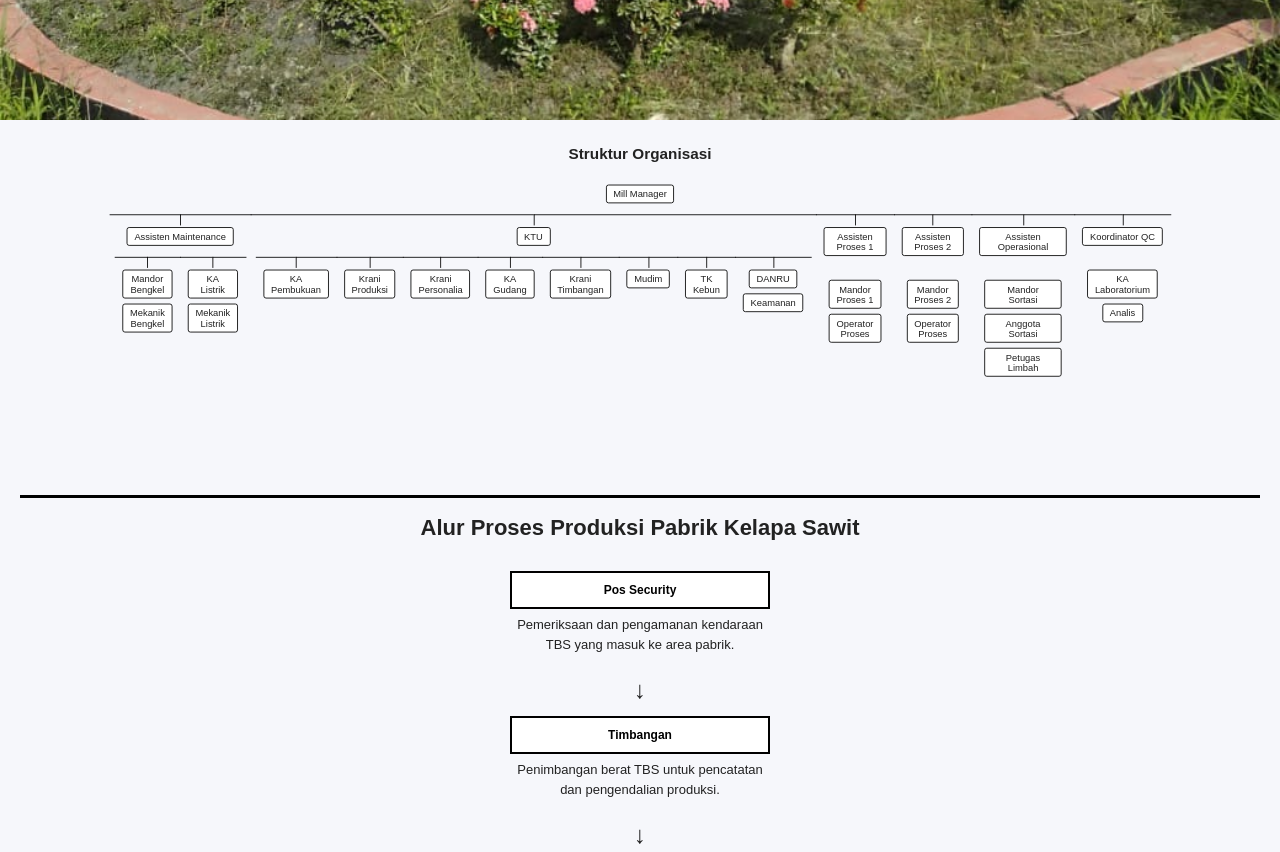
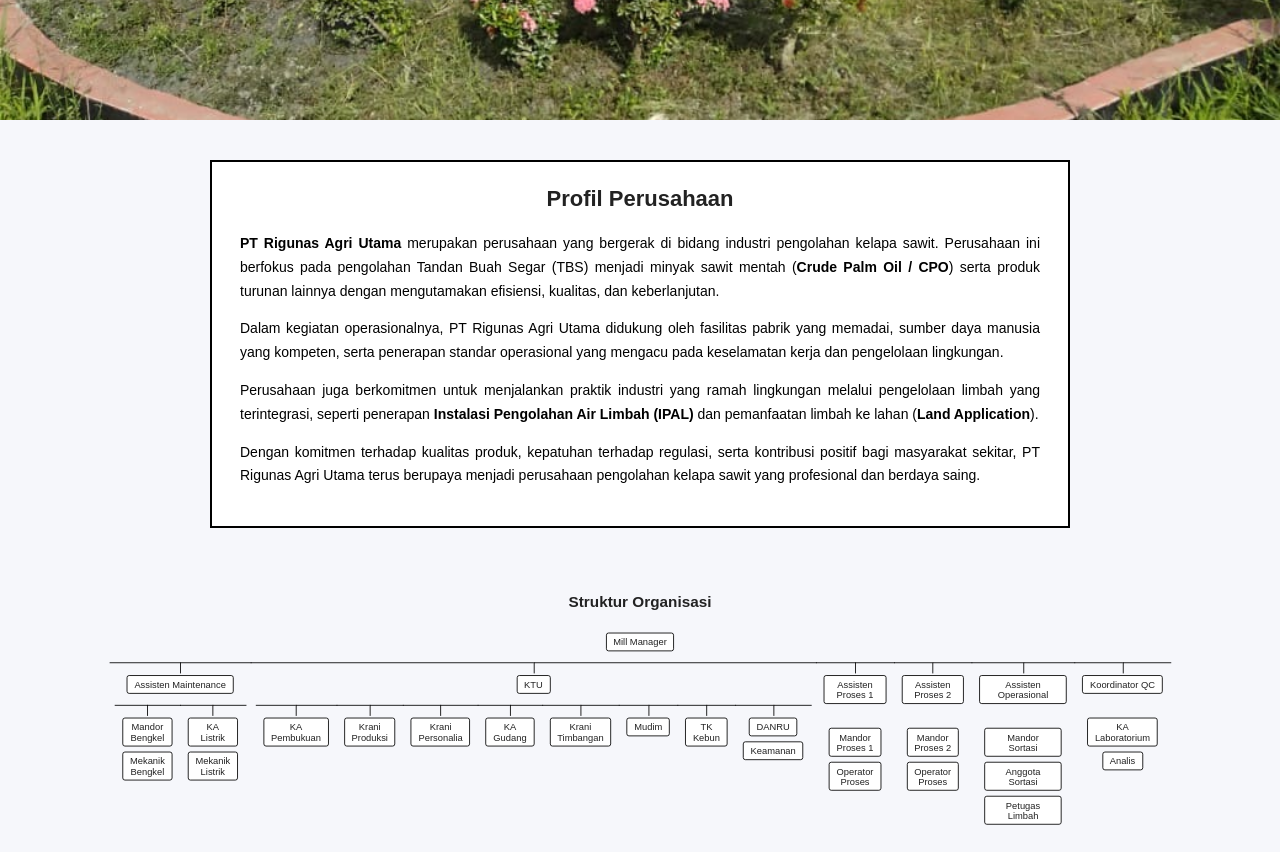
Before and after one commit to PTRIGUNAS/pt-rigunas-sawit, a plain HTML site: page index.html in a window 1280 px wide. Shown: the part 680-1532 px from the top of the page. Drawn offline with nearby package versions, Linux system fonts and the light colour scheme; files that its build step writes are made by us from their sources; files whose address does not match are found by name.

Commit message:
Tambahkan keterangan menambah dan menghapus data

```diff
--- a/css/style.css
+++ b/css/style.css
@@ -77,6 +77,55 @@ body {
 }
 #hamburger-menu {
   display: none;
+}
+
+/* ===============================
+   PROFIL PERUSAHAAN
+================================ */
+.company-profile {
+  padding: 40px 20px;
+  max-width: 900px;
+  margin: 0 auto;
+}
+
+.profile-container {
+  background: #ffffff;
+  border: 2px solid #000;
+  padding: 24px 28px;
+}
+
+.company-profile h2 {
+  text-align: center;
+  font-size: 22px;
+  margin-bottom: 20px;
+  font-weight: 700;
+}
+
+.company-profile p {
+  font-size: 14px;
+  line-height: 1.7;
+  text-align: justify;
+  margin-bottom: 14px;
+  color: #000;
+}
+
+/* Responsive */
+@media (max-width: 768px) {
+  .company-profile {
+    padding: 24px 14px;
+  }
+
+  .profile-container {
+    padding: 18px;
+  }
+
+  .company-profile h2 {
+    font-size: 18px;
+  }
+
+  .company-profile p {
+    font-size: 13px;
+  }
 }
 
 /* Struktur Organisasi*/
--- a/index.html
+++ b/index.html
@@ -29,7 +29,7 @@
     <nav class="navbar">
       <div class="navbar-nav">
         <a href="#home">Home</a>
-        <a href="#about">Tentang Kami</a>
+        <a href="#about">Profil Kami</a>
 
         <a href="#contact">Map</a>
       </div>
@@ -45,19 +45,56 @@
     </nav>
     <!-- Navbar end-->
 
-
     <!-- Hero Section Start -->
     <section class="hero" id="home">
       <main class="content">
-        <h1>Produk perusahaan <span></span></h1>
-
       </main>
     </section>
     <!-- Hero Section end -->
 
+    <!-- PROFIL PERUSAHAAN -->
+<section id="about" class="company-profile" id="profil">
+  <div class="profile-container">
+    <h2>Profil Perusahaan</h2>
+
+    <p>
+      <strong>PT Rigunas Agri Utama</strong> merupakan perusahaan yang bergerak
+      di bidang industri pengolahan kelapa sawit. Perusahaan ini berfokus pada
+      pengolahan Tandan Buah Segar (TBS) menjadi minyak sawit mentah
+      (<strong>Crude Palm Oil / CPO</strong>) serta produk turunan lainnya
+      dengan mengutamakan efisiensi, kualitas, dan keberlanjutan.
+    </p>
+
+    <p>
+      Dalam kegiatan operasionalnya, PT Rigunas Agri Utama didukung oleh fasilitas
+      pabrik yang memadai, sumber daya manusia yang kompeten, serta penerapan
+      standar operasional yang mengacu pada keselamatan kerja dan pengelolaan
+      lingkungan.
+    </p>
+
+    <p>
+      Perusahaan juga berkomitmen untuk menjalankan praktik industri yang ramah
+      lingkungan melalui pengelolaan limbah yang terintegrasi, seperti penerapan
+      <strong>Instalasi Pengolahan Air Limbah (IPAL)</strong> dan pemanfaatan
+      limbah ke lahan (<strong>Land Application</strong>).
+    </p>
+
+    <p>
+      Dengan komitmen terhadap kualitas produk, kepatuhan terhadap regulasi,
+      serta kontribusi positif bagi masyarakat sekitar, PT Rigunas Agri Utama
+      terus berupaya menjadi perusahaan pengolahan kelapa sawit yang profesional
+      dan berdaya saing.
+    </p>
+  </div>
+</section>
+
+
+
+
     <!--Struktur organisasi star-->
-    <section class="org-chart">
+    <section id="about" class="org-chart">
   <h2>Struktur Organisasi</h2>
+
 
   <ul class="tree">
     <li>
```
